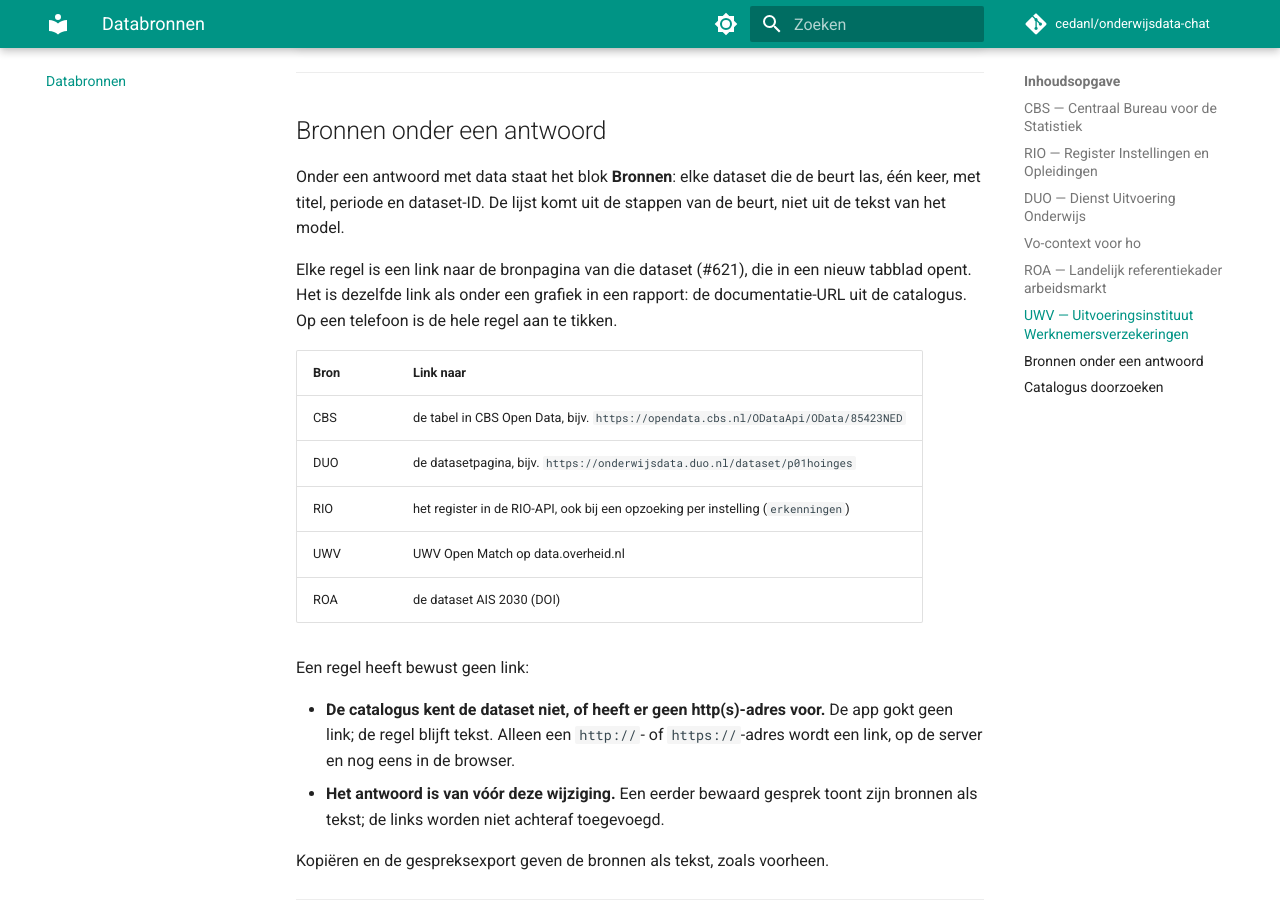
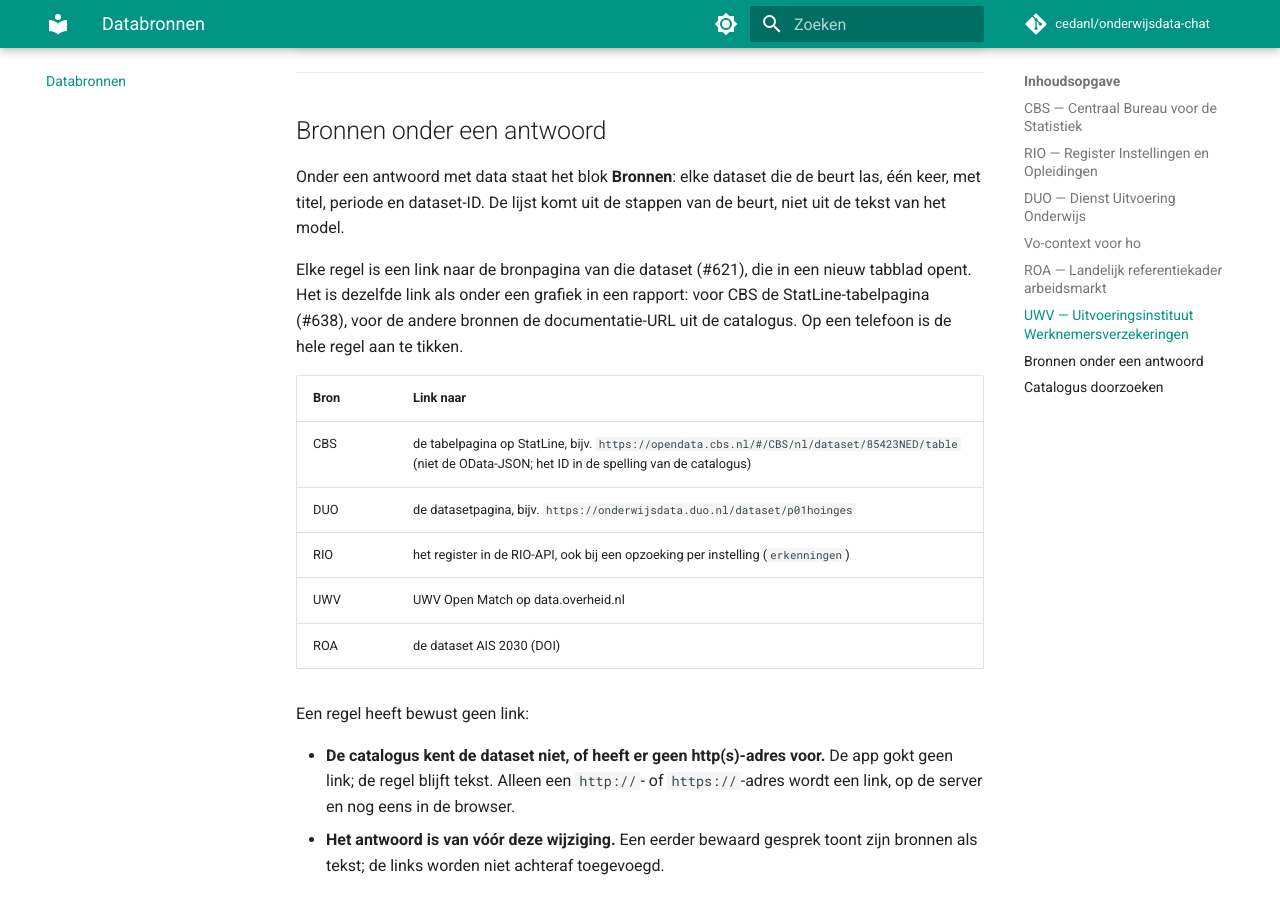
Before and after one commit to cedanl/onderwijsdata-chat, an MkDocs documentation site: the page built from docs/databronnen.md, in a window 1280 px wide and 900 px high, scrolled down 5591 px. Built offline with MkDocs 1.6.1 and Material for MkDocs 9.7.7, drawn with Linux system fonts in a browser that asks for light colours; comment, search, counter and statistics services are not loaded.

Commit message:
docs(bronnen): CBS source links point to StatLine
Refs #638

Co-Authored-By: Claude Opus 5.5 <noreply@anthropic.com>

```diff
--- a/docs/databronnen.md
+++ b/docs/databronnen.md
@@ -140,11 +140,11 @@ Een UWV- of ROA-resultaat is in de chat een dataset zoals elke andere: de tabel
 
 Onder een antwoord met data staat het blok **Bronnen**: elke dataset die de beurt las, één keer, met titel, periode en dataset-ID. De lijst komt uit de stappen van de beurt, niet uit de tekst van het model.
 
-Elke regel is een link naar de bronpagina van die dataset (#621), die in een nieuw tabblad opent. Het is dezelfde link als onder een grafiek in een rapport: de documentatie-URL uit de catalogus. Op een telefoon is de hele regel aan te tikken.
+Elke regel is een link naar de bronpagina van die dataset (#621), die in een nieuw tabblad opent. Het is dezelfde link als onder een grafiek in een rapport: voor CBS de StatLine-tabelpagina (#638), voor de andere bronnen de documentatie-URL uit de catalogus. Op een telefoon is de hele regel aan te tikken.
 
 | Bron | Link naar |
 |------|-----------|
-| CBS | de tabel in CBS Open Data, bijv. `https://opendata.cbs.nl/ODataApi/OData/85423NED` |
+| CBS | de tabelpagina op StatLine, bijv. `https://opendata.cbs.nl/#/CBS/nl/dataset/85423NED/table` (niet de OData-JSON; het ID in de spelling van de catalogus) |
 | DUO | de datasetpagina, bijv. `https://onderwijsdata.duo.nl/dataset/p01hoinges` |
 | RIO | het register in de RIO-API, ook bij een opzoeking per instelling (`erkenningen`) |
 | UWV | UWV Open Match op data.overheid.nl |
```
Also changed, not shown: CHANGELOG.md (+3 -0 lines), docs/tools.md (+2 -1 lines).
